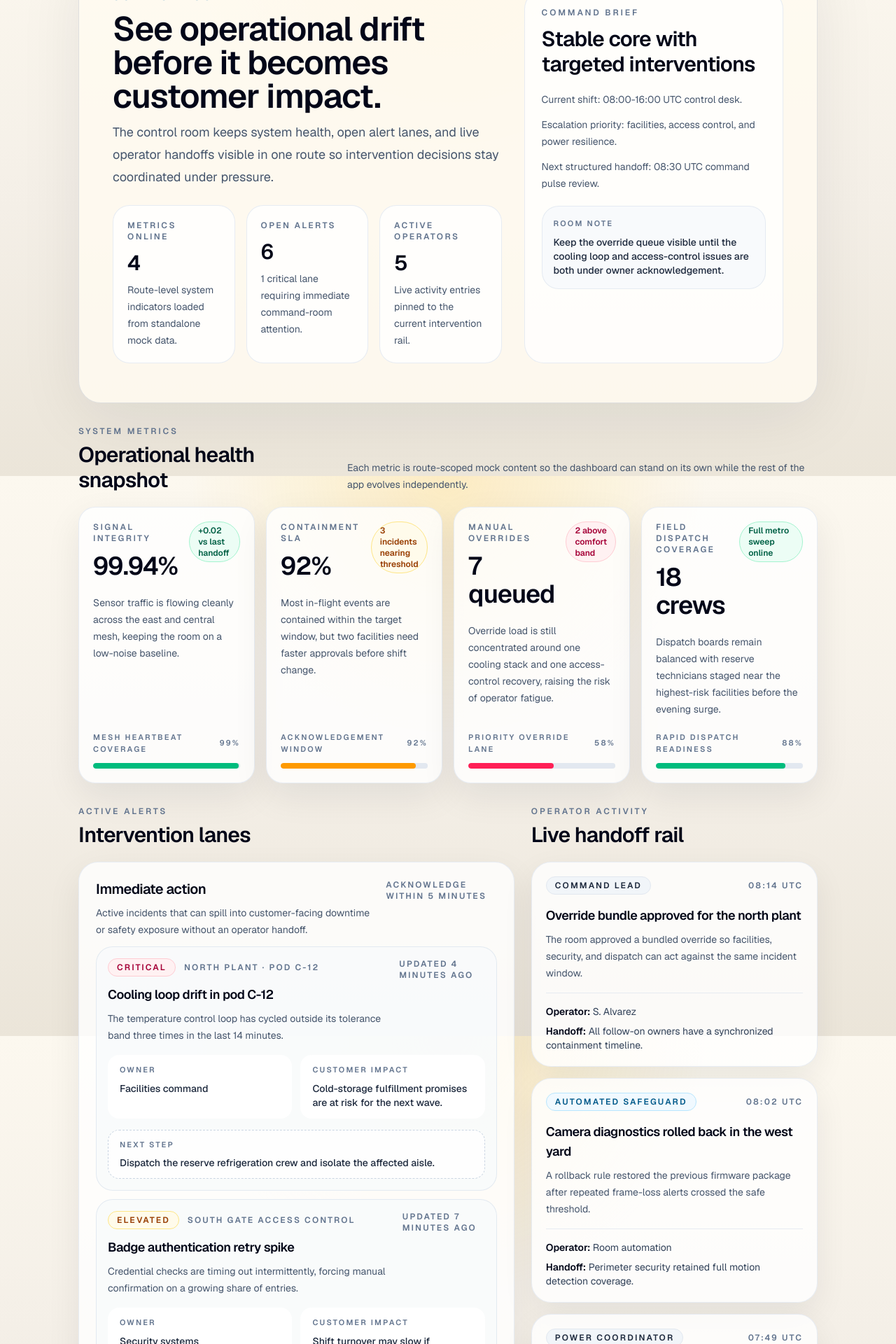
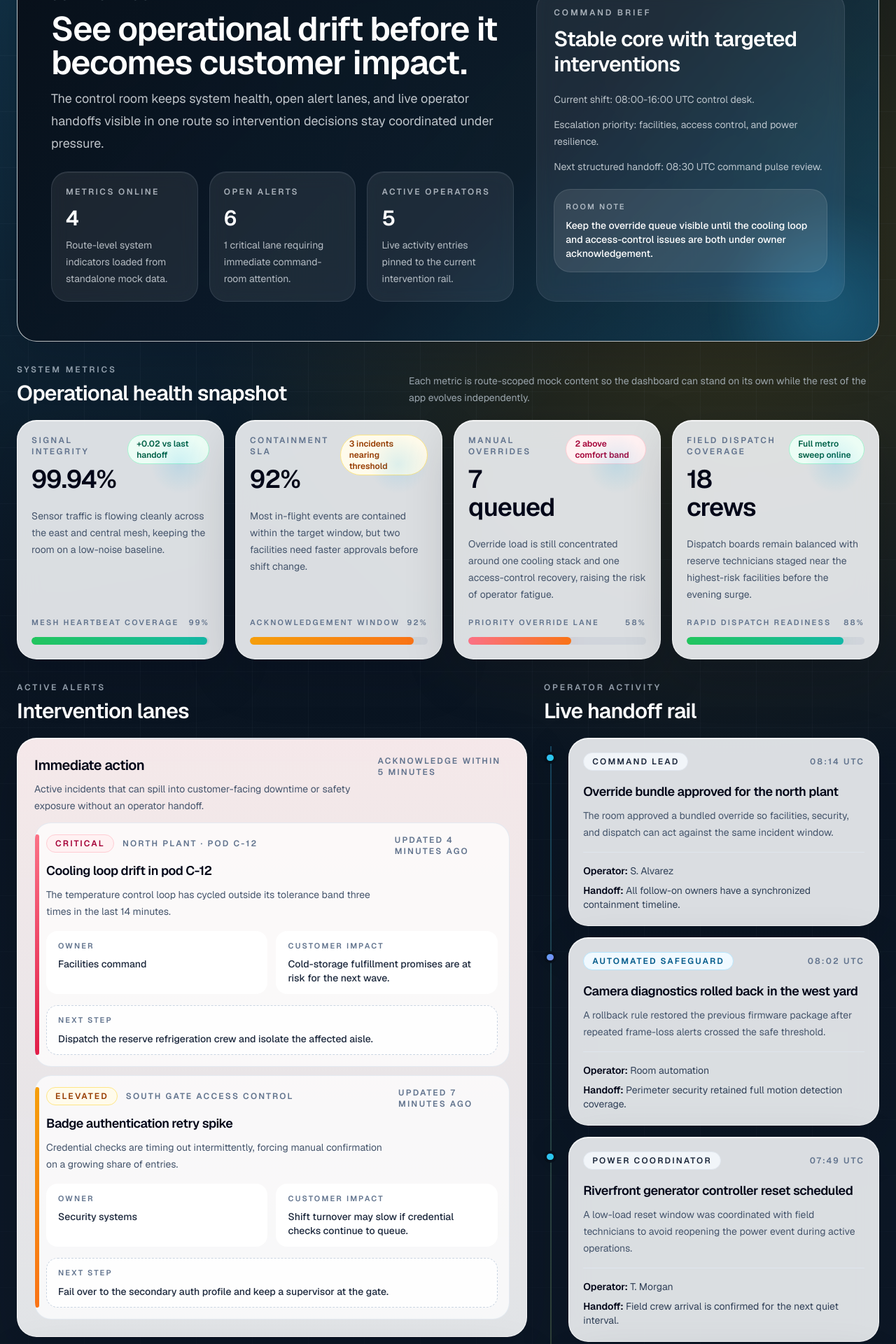
Before and after one commit to iamasx/api-test, a Next.js app: page /control-room in a window 1280 px wide. Shown: the part 120-2040 px from the top of the page at 70% size. Built offline with nearby package versions, Linux system fonts and the light colour scheme.

Commit message:
feat: style control room dashboard

```diff
--- a/src/app/control-room/_components/activity-rail.tsx
+++ b/src/app/control-room/_components/activity-rail.tsx
@@ -2,11 +2,18 @@ import type {
   ActivityTone,
   OperatorActivityEntry,
 } from "../_data/control-room-data";
+import styles from "../control-room.module.css";
 
 const toneClasses: Record<ActivityTone, string> = {
   operator: "border-slate-200 bg-slate-100 text-slate-800",
   automation: "border-sky-200 bg-sky-50 text-sky-800",
   resolved: "border-emerald-200 bg-emerald-50 text-emerald-800",
+};
+
+const nodeClasses: Record<ActivityTone, string> = {
+  operator: styles.activityNodeOperator,
+  automation: styles.activityNodeAutomation,
+  resolved: styles.activityNodeResolved,
 };
 
 export function ActivityRail({
@@ -29,10 +36,13 @@ export function ActivityRail({
   }
 
   return (
-    <ol aria-label="Operator activity rail" className="space-y-4">
+    <ol aria-label="Operator activity rail" className={styles.activityRail}>
       {entries.map((entry) => (
-        <li key={entry.id}>
-          <article className="rounded-[1.75rem] border border-slate-200/80 bg-white/80 p-5 shadow-[0_16px_45px_rgba(15,23,42,0.07)]">
+        <li
+          key={entry.id}
+          className={`${styles.activityNode} ${nodeClasses[entry.tone]}`}
+        >
+          <article className={`${styles.surfaceCard} p-5`}>
             <div className="flex flex-wrap items-center justify-between gap-3">
               <span
                 className={`inline-flex rounded-full border px-3 py-1 text-xs font-semibold uppercase tracking-[0.18em] ${toneClasses[entry.tone]}`}
--- a/src/app/control-room/_components/alert-list.tsx
+++ b/src/app/control-room/_components/alert-list.tsx
@@ -2,6 +2,7 @@ import type {
   AlertSeverity,
   ControlRoomAlertSection,
 } from "../_data/control-room-data";
+import styles from "../control-room.module.css";
 
 const severityClasses: Record<AlertSeverity, string> = {
   critical: "border-rose-200 bg-rose-50 text-rose-800",
@@ -15,13 +16,25 @@ const severityLabels: Record<AlertSeverity, string> = {
   watch: "Watch",
 };
 
+const sectionClasses: Record<string, string> = {
+  "immediate-action": styles.alertSectionImmediate,
+  "stabilization-queue": styles.alertSectionStabilization,
+  "observation-deck": styles.alertSectionObservation,
+};
+
+const itemClasses: Record<AlertSeverity, string> = {
+  critical: styles.alertCritical,
+  elevated: styles.alertElevated,
+  watch: styles.alertWatch,
+};
+
 export function AlertList({ sections }: { sections: ControlRoomAlertSection[] }) {
   return (
     <div className="space-y-4">
       {sections.map((section) => (
         <section
           key={section.id}
-          className="rounded-[1.75rem] border border-slate-200/80 bg-white/80 p-5 shadow-[0_18px_50px_rgba(15,23,42,0.07)] sm:p-6"
+          className={`${styles.surfaceCard} ${styles.alertSection} ${sectionClasses[section.id]} p-5 sm:p-6`}
         >
           <div className="space-y-3">
             <div className="flex flex-col gap-3 sm:flex-row sm:items-start sm:justify-between">
@@ -42,7 +55,9 @@ export function AlertList({ sections }: { sections: ControlRoomAlertSection[] })
               <ul className="space-y-3" aria-label={section.title}>
                 {section.alerts.map((alert) => (
                   <li key={alert.id}>
-                    <article className="rounded-[1.5rem] border border-slate-200/90 bg-slate-50/80 p-4">
+                    <article
+                      className={`${styles.alertItem} ${itemClasses[alert.severity]} rounded-[1.5rem] border border-slate-200/90 bg-white/75 p-4`}
+                    >
                       <div className="flex flex-col gap-3 sm:flex-row sm:items-start sm:justify-between">
                         <div className="space-y-3">
                           <div className="flex flex-wrap items-center gap-3">
@@ -103,7 +118,7 @@ export function AlertList({ sections }: { sections: ControlRoomAlertSection[] })
                 ))}
               </ul>
             ) : (
-              <div className="rounded-[1.5rem] border border-dashed border-slate-300 bg-slate-50/80 px-5 py-4">
+              <div className="rounded-[1.5rem] border border-dashed border-slate-300 bg-white/75 px-5 py-4">
                 <p className="text-sm font-medium text-slate-800">
                   No active alerts in this lane.
                 </p>
--- a/src/app/control-room/_components/metric-card.tsx
+++ b/src/app/control-room/_components/metric-card.tsx
@@ -2,6 +2,7 @@ import type {
   ControlRoomMetric,
   MetricStatus,
 } from "../_data/control-room-data";
+import styles from "../control-room.module.css";
 
 const statusBadgeClasses: Record<MetricStatus, string> = {
   stable: "border-emerald-200 bg-emerald-50 text-emerald-800",
@@ -10,16 +11,16 @@ const statusBadgeClasses: Record<MetricStatus, string> = {
 };
 
 const progressFillClasses: Record<MetricStatus, string> = {
-  stable: "bg-emerald-500",
-  attention: "bg-amber-500",
-  critical: "bg-rose-500",
+  stable: styles.metricFillStable,
+  attention: styles.metricFillAttention,
+  critical: styles.metricFillCritical,
 };
 
 export function MetricCard({ metric }: { metric: ControlRoomMetric }) {
   return (
     <article
       role="listitem"
-      className="flex h-full flex-col gap-5 rounded-[1.5rem] border border-slate-200/80 bg-white/80 p-5 shadow-[0_18px_50px_rgba(15,23,42,0.08)]"
+      className={`${styles.surfaceCard} ${styles.metricCard} flex h-full flex-col gap-5 p-5`}
     >
       <div className="flex items-start justify-between gap-4">
         <div className="space-y-3">
@@ -45,9 +46,9 @@ export function MetricCard({ metric }: { metric: ControlRoomMetric }) {
           <span>{metric.focus}</span>
           <span>{metric.progress}%</span>
         </div>
-        <div className="h-2 overflow-hidden rounded-full bg-slate-200">
+        <div className={styles.metricRail}>
           <span
-            className={`block h-full rounded-full ${progressFillClasses[metric.status]}`}
+            className={`${styles.metricFill} ${progressFillClasses[metric.status]}`}
             style={{ width: `${metric.progress}%` }}
           />
         </div>
--- /dev/null
+++ b/src/app/control-room/control-room.module.css
@@ -0,0 +1,261 @@
+.shell {
+  position: relative;
+  isolation: isolate;
+  overflow: hidden;
+  min-height: 100vh;
+  background:
+    radial-gradient(circle at top left, rgba(56, 189, 248, 0.2), transparent 26%),
+    radial-gradient(circle at 82% 12%, rgba(250, 204, 21, 0.18), transparent 22%),
+    linear-gradient(180deg, #08111c 0%, #0c1826 46%, #111827 100%);
+}
+
+.shell::before {
+  content: "";
+  position: absolute;
+  inset: 0;
+  background-image:
+    linear-gradient(rgba(148, 163, 184, 0.08) 1px, transparent 1px),
+    linear-gradient(90deg, rgba(148, 163, 184, 0.08) 1px, transparent 1px);
+  background-position: center;
+  background-size: 5rem 5rem;
+  mask-image: linear-gradient(180deg, rgba(0, 0, 0, 0.85), transparent 88%);
+  z-index: -2;
+}
+
+.shell::after {
+  content: "";
+  position: absolute;
+  right: -10rem;
+  bottom: -10rem;
+  width: 28rem;
+  height: 28rem;
+  border-radius: 9999px;
+  background: radial-gradient(circle, rgba(34, 197, 94, 0.18), transparent 60%);
+  filter: blur(18px);
+  z-index: -1;
+}
+
+.inner {
+  position: relative;
+  margin: 0 auto;
+  display: flex;
+  width: 100%;
+  max-width: 88rem;
+  flex: 1 1 auto;
+  flex-direction: column;
+  gap: 2rem;
+  padding: 3rem 1.5rem 4rem;
+}
+
+.surfaceCard {
+  border: 1px solid rgba(255, 255, 255, 0.72);
+  background: rgba(248, 250, 252, 0.88);
+  box-shadow:
+    0 24px 70px rgba(2, 8, 23, 0.18),
+    inset 0 1px 0 rgba(255, 255, 255, 0.68);
+  backdrop-filter: blur(18px);
+  border-radius: 1.75rem;
+}
+
+.heroDeck {
+  position: relative;
+  overflow: hidden;
+  background:
+    linear-gradient(135deg, rgba(8, 14, 23, 0.96), rgba(11, 28, 44, 0.9) 58%, rgba(12, 74, 110, 0.76)),
+    radial-gradient(circle at top right, rgba(250, 204, 21, 0.22), transparent 36%);
+  color: #f8fafc;
+}
+
+.heroDeck::before {
+  content: "";
+  position: absolute;
+  inset: auto -6rem -8rem auto;
+  width: 22rem;
+  height: 22rem;
+  border-radius: 9999px;
+  background: radial-gradient(circle, rgba(56, 189, 248, 0.22), transparent 60%);
+  filter: blur(16px);
+  z-index: 0;
+}
+
+.heroDeck > * {
+  position: relative;
+  z-index: 1;
+}
+
+.heroStat {
+  border: 1px solid rgba(148, 163, 184, 0.18);
+  background: rgba(255, 255, 255, 0.08);
+  box-shadow: inset 0 1px 0 rgba(255, 255, 255, 0.08);
+  backdrop-filter: blur(12px);
+}
+
+.briefingCard {
+  border: 1px solid rgba(148, 163, 184, 0.16);
+  background: rgba(255, 255, 255, 0.08);
+  box-shadow: inset 0 1px 0 rgba(255, 255, 255, 0.08);
+  backdrop-filter: blur(12px);
+}
+
+.metricCard {
+  position: relative;
+  overflow: hidden;
+}
+
+.metricCard::before {
+  content: "";
+  position: absolute;
+  top: 1.1rem;
+  right: 1.1rem;
+  width: 5.5rem;
+  height: 5.5rem;
+  border-radius: 9999px;
+  background: radial-gradient(circle, rgba(14, 165, 233, 0.14), transparent 68%);
+  pointer-events: none;
+}
+
+.metricRail {
+  height: 0.7rem;
+  overflow: hidden;
+  border-radius: 9999px;
+  background: rgba(148, 163, 184, 0.16);
+}
+
+.metricFill {
+  display: block;
+  height: 100%;
+  border-radius: inherit;
+}
+
+.metricFillStable {
+  background: linear-gradient(90deg, #22c55e, #14b8a6);
+  box-shadow: 0 0 24px rgba(34, 197, 94, 0.2);
+}
+
+.metricFillAttention {
+  background: linear-gradient(90deg, #f59e0b, #f97316);
+  box-shadow: 0 0 24px rgba(245, 158, 11, 0.18);
+}
+
+.metricFillCritical {
+  background: linear-gradient(90deg, #fb7185, #f97316);
+  box-shadow: 0 0 24px rgba(251, 113, 133, 0.18);
+}
+
+.alertSection {
+  position: relative;
+  overflow: hidden;
+}
+
+.alertSection::before {
+  content: "";
+  position: absolute;
+  left: 1.5rem;
+  right: 1.5rem;
+  top: 0;
+  height: 1px;
+  background: linear-gradient(90deg, transparent, rgba(148, 163, 184, 0.7), transparent);
+}
+
+.alertSectionImmediate {
+  background:
+    linear-gradient(180deg, rgba(255, 241, 242, 0.96), rgba(248, 250, 252, 0.9));
+}
+
+.alertSectionStabilization {
+  background:
+    linear-gradient(180deg, rgba(255, 251, 235, 0.96), rgba(248, 250, 252, 0.9));
+}
+
+.alertSectionObservation {
+  background:
+    linear-gradient(180deg, rgba(240, 249, 255, 0.96), rgba(248, 250, 252, 0.9));
+}
+
+.alertItem {
+  position: relative;
+  overflow: hidden;
+}
+
+.alertItem::before {
+  content: "";
+  position: absolute;
+  left: 0;
+  top: 1rem;
+  bottom: 1rem;
+  width: 0.35rem;
+  border-radius: 9999px;
+}
+
+.alertCritical::before {
+  background: linear-gradient(180deg, #fb7185, #e11d48);
+}
+
+.alertElevated::before {
+  background: linear-gradient(180deg, #f59e0b, #f97316);
+}
+
+.alertWatch::before {
+  background: linear-gradient(180deg, #38bdf8, #06b6d4);
+}
+
+.activityRail {
+  position: relative;
+  display: grid;
+  gap: 1rem;
+}
+
+.activityRail::before {
+  content: "";
+  position: absolute;
+  left: 0.55rem;
+  top: 0.75rem;
+  bottom: 0.75rem;
+  width: 2px;
+  background: linear-gradient(180deg, rgba(56, 189, 248, 0.28), rgba(250, 204, 21, 0.22));
+}
+
+.activityNode {
+  position: relative;
+  padding-left: 2.2rem;
+}
+
+.activityNode::before {
+  content: "";
+  position: absolute;
+  left: 0;
+  top: 1.25rem;
+  width: 1.1rem;
+  height: 1.1rem;
+  border-radius: 9999px;
+  border: 4px solid #08111c;
+}
+
+.activityNodeOperator::before {
+  background: linear-gradient(135deg, #38bdf8, #22d3ee);
+}
+
+.activityNodeAutomation::before {
+  background: linear-gradient(135deg, #60a5fa, #818cf8);
+}
+
+.activityNodeResolved::before {
+  background: linear-gradient(135deg, #34d399, #14b8a6);
+}
+
+@media (max-width: 640px) {
+  .inner {
+    padding: 2rem 1rem 3rem;
+  }
+
+  .shell::after {
+    right: -8rem;
+    bottom: -8rem;
+    width: 20rem;
+    height: 20rem;
+  }
+
+  .activityNode {
+    padding-left: 1.9rem;
+  }
+}
--- a/src/app/control-room/page.tsx
+++ b/src/app/control-room/page.tsx
@@ -8,6 +8,7 @@ import {
   controlRoomMetrics,
   operatorActivityEntries,
 } from "./_data/control-room-data";
+import styles from "./control-room.module.css";
 
 export const metadata: Metadata = {
   title: "Control Room",
@@ -31,74 +32,77 @@ export default function ControlRoomPage() {
   ).size;
 
   return (
-    <main className="mx-auto flex w-full max-w-6xl flex-1 flex-col gap-8 px-6 py-12 sm:px-10 lg:px-12">
-      <section className="overflow-hidden rounded-[2rem] border border-[var(--line)] bg-[var(--surface)] shadow-[0_20px_90px_rgba(15,23,42,0.08)]">
+    <main className={styles.shell}>
+      <div className={styles.inner}>
+        <section className={`${styles.surfaceCard} ${styles.heroDeck}`}>
           <div className="grid gap-8 px-6 py-10 sm:px-10 lg:grid-cols-[minmax(0,1.35fr)_minmax(280px,0.9fr)] lg:px-12 lg:py-14">
             <div className="space-y-6">
               <div className="space-y-3">
-              <p className="text-sm font-semibold uppercase tracking-[0.28em] text-sky-700">
+                <p className="text-sm font-semibold uppercase tracking-[0.28em] text-sky-100/80">
                   Control Room
                 </p>
-              <h1 className="max-w-3xl text-4xl font-semibold tracking-tight text-slate-950 sm:text-5xl">
+                <h1 className="max-w-3xl text-4xl font-semibold tracking-tight text-white sm:text-5xl">
                   See operational drift before it becomes customer impact.
                 </h1>
-              <p className="max-w-2xl text-lg leading-8 text-slate-600">
-                The control room keeps system health, open alert lanes, and live
-                operator handoffs visible in one route so intervention decisions
-                stay coordinated under pressure.
+                <p className="max-w-2xl text-lg leading-8 text-slate-100/78">
+                  The control room keeps system health, open alert lanes, and
+                  live operator handoffs visible in one route so intervention
+                  decisions stay coordinated under pressure.
                 </p>
               </div>
 
               <div className="grid gap-4 sm:grid-cols-3">
-              <div className="rounded-[1.5rem] border border-slate-200/80 bg-white/80 px-5 py-5">
-                <p className="text-xs font-semibold uppercase tracking-[0.2em] text-slate-500">
+                <div className={`${styles.heroStat} rounded-[1.5rem] px-5 py-5`}>
+                  <p className="text-xs font-semibold uppercase tracking-[0.2em] text-slate-200/70">
                     Metrics online
                   </p>
-                <p className="mt-3 text-3xl font-semibold tracking-tight text-slate-950">
+                  <p className="mt-3 text-3xl font-semibold tracking-tight text-white">
                     {controlRoomMetrics.length}
                   </p>
-                <p className="mt-2 text-sm leading-6 text-slate-600">
-                  Route-level system indicators loaded from standalone mock data.
+                  <p className="mt-2 text-sm leading-6 text-slate-100/72">
+                    Route-level system indicators loaded from standalone mock
+                    data.
                   </p>
                 </div>
-              <div className="rounded-[1.5rem] border border-slate-200/80 bg-white/80 px-5 py-5">
-                <p className="text-xs font-semibold uppercase tracking-[0.2em] text-slate-500">
+                <div className={`${styles.heroStat} rounded-[1.5rem] px-5 py-5`}>
+                  <p className="text-xs font-semibold uppercase tracking-[0.2em] text-slate-200/70">
                     Open alerts
                   </p>
-                <p className="mt-3 text-3xl font-semibold tracking-tight text-slate-950">
+                  <p className="mt-3 text-3xl font-semibold tracking-tight text-white">
                     {totalAlerts}
                   </p>
-                <p className="mt-2 text-sm leading-6 text-slate-600">
-                  {criticalAlerts} critical lane requiring immediate command-room
-                  attention.
+                  <p className="mt-2 text-sm leading-6 text-slate-100/72">
+                    {criticalAlerts} critical lane requiring immediate
+                    command-room attention.
                   </p>
                 </div>
-              <div className="rounded-[1.5rem] border border-slate-200/80 bg-white/80 px-5 py-5">
-                <p className="text-xs font-semibold uppercase tracking-[0.2em] text-slate-500">
+                <div className={`${styles.heroStat} rounded-[1.5rem] px-5 py-5`}>
+                  <p className="text-xs font-semibold uppercase tracking-[0.2em] text-slate-200/70">
                     Active operators
                   </p>
-                <p className="mt-3 text-3xl font-semibold tracking-tight text-slate-950">
+                  <p className="mt-3 text-3xl font-semibold tracking-tight text-white">
                     {activeOperators}
                   </p>
-                <p className="mt-2 text-sm leading-6 text-slate-600">
-                  Live activity entries pinned to the current intervention rail.
+                  <p className="mt-2 text-sm leading-6 text-slate-100/72">
+                    Live activity entries pinned to the current intervention
+                    rail.
                   </p>
                 </div>
               </div>
             </div>
 
-          <aside className="rounded-[1.75rem] border border-slate-200/80 bg-white/75 p-6 shadow-[inset_0_1px_0_rgba(255,255,255,0.8)]">
+            <aside className={`${styles.briefingCard} rounded-[1.75rem] p-6`}>
               <div className="space-y-5">
                 <div>
-                <p className="text-xs font-semibold uppercase tracking-[0.24em] text-slate-500">
+                  <p className="text-xs font-semibold uppercase tracking-[0.24em] text-slate-200/70">
                     Command brief
                   </p>
-                <p className="mt-3 text-3xl font-semibold tracking-tight text-slate-950">
+                  <p className="mt-3 text-3xl font-semibold tracking-tight text-white">
                     Stable core with targeted interventions
                   </p>
                 </div>
 
-              <div className="space-y-3 text-sm leading-6 text-slate-600">
+                <div className="space-y-3 text-sm leading-6 text-slate-100/74">
                   <p>Current shift: 08:00-16:00 UTC control desk.</p>
                   <p>
                     Escalation priority: facilities, access control, and power
@@ -107,11 +111,11 @@ export default function ControlRoomPage() {
                   <p>Next structured handoff: 08:30 UTC command pulse review.</p>
                 </div>
 
-              <div className="rounded-[1.5rem] border border-slate-200/80 bg-slate-50/90 px-4 py-4">
-                <p className="text-[11px] font-semibold uppercase tracking-[0.2em] text-slate-500">
+                <div className="rounded-[1.5rem] border border-white/10 bg-white/10 px-4 py-4">
+                  <p className="text-[11px] font-semibold uppercase tracking-[0.2em] text-slate-200/70">
                     Room note
                   </p>
-                <p className="mt-2 text-sm font-medium text-slate-800">
+                  <p className="mt-2 text-sm font-medium text-white">
                     Keep the override queue visible until the cooling loop and
                     access-control issues are both under owner acknowledgement.
                   </p>
@@ -124,19 +128,19 @@ export default function ControlRoomPage() {
         <section aria-labelledby="control-room-metrics" className="space-y-5">
           <div className="flex flex-col gap-3 sm:flex-row sm:items-end sm:justify-between">
             <div className="space-y-2">
-            <p className="text-xs font-semibold uppercase tracking-[0.24em] text-slate-500">
+              <p className="text-xs font-semibold uppercase tracking-[0.24em] text-slate-300/75">
                 System metrics
               </p>
               <h2
                 id="control-room-metrics"
-              className="text-3xl font-semibold tracking-tight text-slate-950"
+                className="text-3xl font-semibold tracking-tight text-white"
               >
                 Operational health snapshot
               </h2>
             </div>
-          <p className="max-w-2xl text-sm leading-6 text-slate-600">
-            Each metric is route-scoped mock content so the dashboard can stand
-            on its own while the rest of the app evolves independently.
+            <p className="max-w-2xl text-sm leading-6 text-slate-300/75">
+              Each metric is route-scoped mock content so the dashboard can
+              stand on its own while the rest of the app evolves independently.
             </p>
           </div>
 
@@ -157,12 +161,12 @@ export default function ControlRoomPage() {
         >
           <section aria-labelledby="control-room-alerts" className="space-y-5">
             <div className="space-y-2">
-            <p className="text-xs font-semibold uppercase tracking-[0.24em] text-slate-500">
+              <p className="text-xs font-semibold uppercase tracking-[0.24em] text-slate-300/75">
                 Active alerts
               </p>
               <h2
                 id="control-room-alerts"
-              className="text-3xl font-semibold tracking-tight text-slate-950"
+                className="text-3xl font-semibold tracking-tight text-white"
               >
                 Intervention lanes
               </h2>
@@ -172,12 +176,12 @@ export default function ControlRoomPage() {
 
           <section aria-labelledby="control-room-activity" className="space-y-5">
             <div className="space-y-2">
-            <p className="text-xs font-semibold uppercase tracking-[0.24em] text-slate-500">
+              <p className="text-xs font-semibold uppercase tracking-[0.24em] text-slate-300/75">
                 Operator activity
               </p>
               <h2
                 id="control-room-activity"
-              className="text-3xl font-semibold tracking-tight text-slate-950"
+                className="text-3xl font-semibold tracking-tight text-white"
               >
                 Live handoff rail
               </h2>
@@ -185,6 +189,7 @@ export default function ControlRoomPage() {
             <ActivityRail entries={operatorActivityEntries} />
           </section>
         </div>
+      </div>
     </main>
   );
 }
```
Lines whose indentation alone changed are shown as unchanged.
